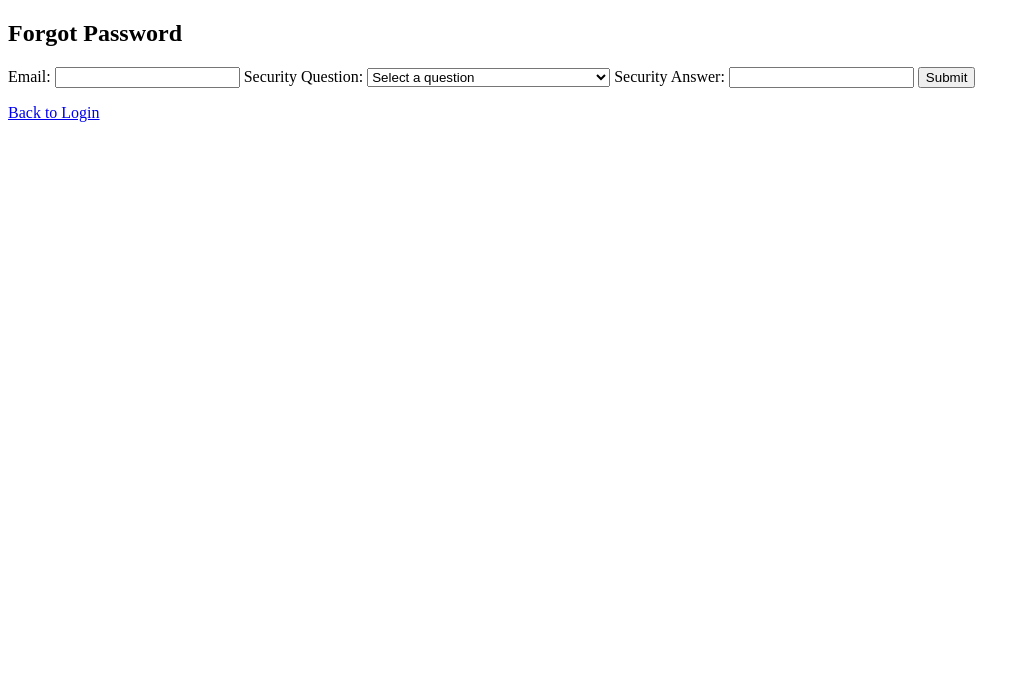
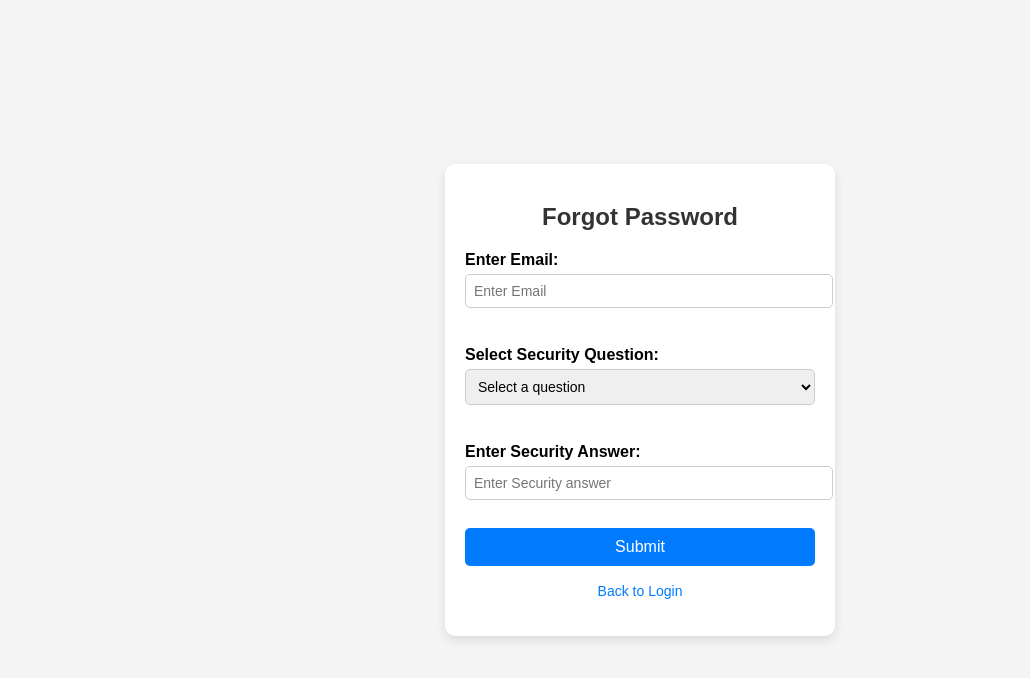
Before and after one commit to Prudhvi-reddy/FTJ_Full_Time_jobs, a plain HTML site: page frontend/forgotpassword.html in a window 1280 px wide. Shown: the whole page, without its empty margins (0-1030 px from the left). Drawn offline with Linux system fonts and the light colour scheme.

Commit message:
added styles to the webpages

```diff
--- a/frontend/forgotpassword.html
+++ b/frontend/forgotpassword.html
@@ -4,29 +4,30 @@
     <meta charset="UTF-8">
     <meta name="viewport" content="width=device-width, initial-scale=1.0">
     <title>Forgot Password</title>
-    <link rel="stylesheet">
+    <link rel="stylesheet" href="style.css">
 </head>
 <body>
     <div class="container">
         <h2>Forgot Password</h2>
         <form id="forgotPasswordForm">
-            <label for="forgotEmail">Email:</label>
-            <input type="email" id="forgotEmail" name="forgotEmail" required>
+            <label for="forgotEmail">Enter Email:</label>
+            <input type="email" id="forgotEmail" name="forgotEmail" placeholder="Enter Email"><br><br>
 
-            <label for="forgotSecurityQuestion">Security Question:</label>
+            <label for="forgotSecurityQuestion">Select Security Question:</label>
             <select id="forgotSecurityQuestion" name="forgotSecurityQuestion" required>
                 <option value="">Select a question</option>
                 <option value="What is your pet's name?">What is your pet's name?</option>
                 <option value="What is first car color">What is your mother's maiden name?</option>
                 <option value="What is your favorite color?">What is your favorite color?</option>
-            </select>
+            </select><br><br>
 
-            <label for="forgotSecurityAnswer">Security Answer:</label>
-            <input type="text" id="forgotSecurityAnswer" name="forgotSecurityAnswer" required>
+            <label for="forgotSecurityAnswer">Enter Security Answer:</label>
+            <input type="text" id="forgotSecurityAnswer" name="forgotSecurityAnswer" placeholder="Enter Security answer"><br><br>
 
             <button type="submit">Submit</button>
+            <p><a href="login.html">Back to Login</a></p>
         </form>
-        <p><a href="login.html">Back to Login</a></p>
+
     </div>
 
     <script src="forgotPassword.js"></script>
--- /dev/null
+++ b/frontend/style.css
@@ -0,0 +1,104 @@
+/* General Page Styling */
+body {
+    font-family: Arial, sans-serif;
+    background-color: #f4f4f4;
+    margin: 0;
+    padding: 0;
+    display: flex;
+    justify-content: center;
+    align-items: center;
+    height: 100vh;
+}
+
+/* Container */
+.container {
+    background-color: #ffffff;
+    padding: 20px;
+    border-radius: 10px;
+    box-shadow: 0px 4px 10px rgba(0, 0, 0, 0.1);
+    width: 350px;
+    text-align: center;
+}
+
+/* Headings */
+h2 {
+    color: #333;
+}
+
+/* Form Inputs */
+label {
+    font-weight: bold;
+    display: block;
+    margin: 10px 0 5px;
+    text-align: left;
+}
+
+input, select {
+    width: 100%;
+    padding: 8px;
+    margin-bottom: 10px;
+    border: 1px solid #ccc;
+    border-radius: 5px;
+    font-size: 14px;
+}
+
+/* Submit Button */
+button {
+    background-color: #007bff;
+    color: white;
+    border: none;
+    padding: 10px;
+    width: 100%;
+    border-radius: 5px;
+    cursor: pointer;
+    font-size: 16px;
+    transition: background 0.3s ease;
+}
+
+button:hover {
+    background-color: #0056b3;
+}
+
+/* Link Styling */
+p a {
+    text-decoration: none;
+    color: #007bff;
+    font-size: 14px;
+}
+/*Paragraph*/
+p a:hover {
+    text-decoration: underline;
+}
+
+h2 {
+    color: #333;
+    font-size: 24px;
+    text-align: center;
+    margin-bottom: 20px;
+    font-weight: bold;
+}
+
+button.changePassword {
+    width: 100%;
+    padding: 10px;
+    background-color: #28a745;
+    color: white;
+    border: none;
+    border-radius: 5px;
+    cursor: pointer;
+}
+
+#changePassword {
+    background-color: #28a745; /* Green color */
+    color: white; /* White text */
+    padding: 10px 15px;
+    border: none;
+    border-radius: 5px;
+    font-size: 16px;
+    cursor: pointer;
+    transition: background-color 0.3s ease;
+}
+
+#changePassword:hover {
+    background-color: #218838; /* Darker green on hover */
+}
```
Also changed, not shown: frontend/change_password.html (+7 -2 lines), frontend/dashboard.html (+29 -2 lines), frontend/login.html (+7 -4 lines), frontend/signup.html (+70 -10 lines).
